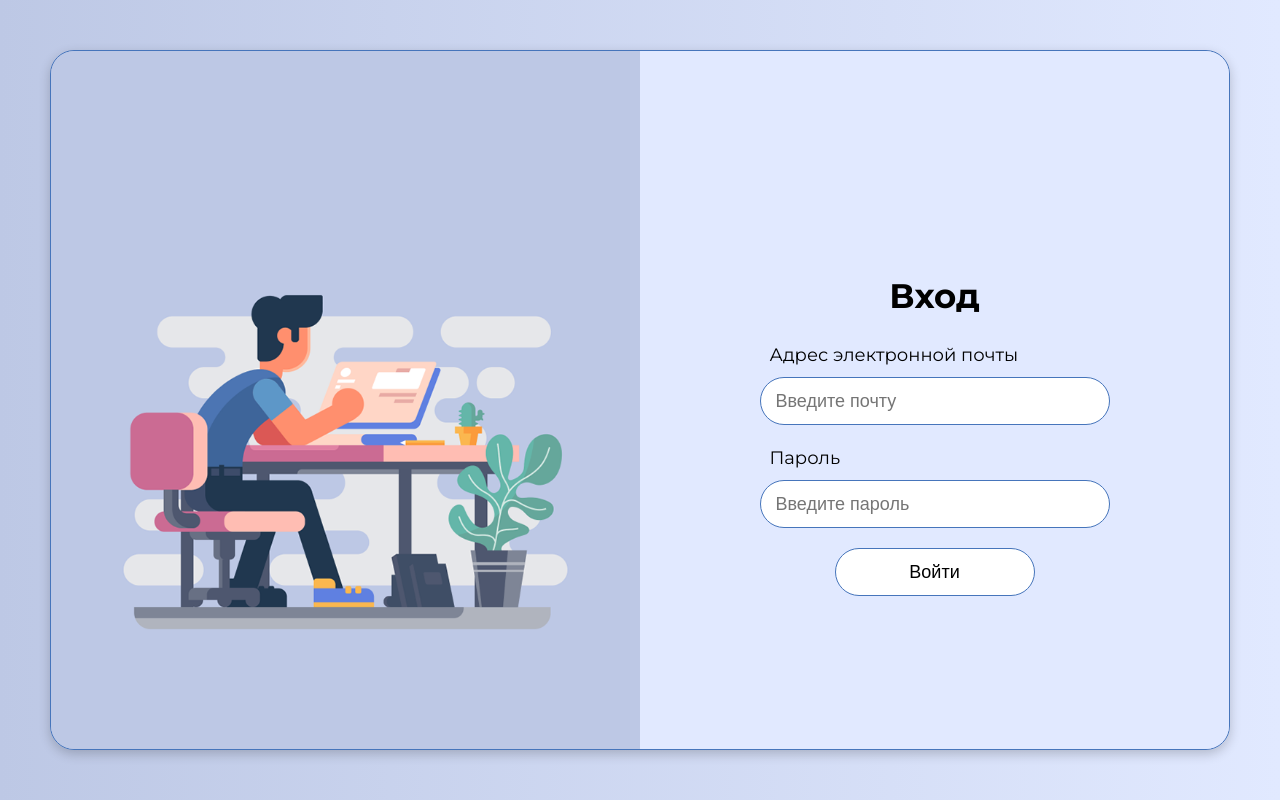
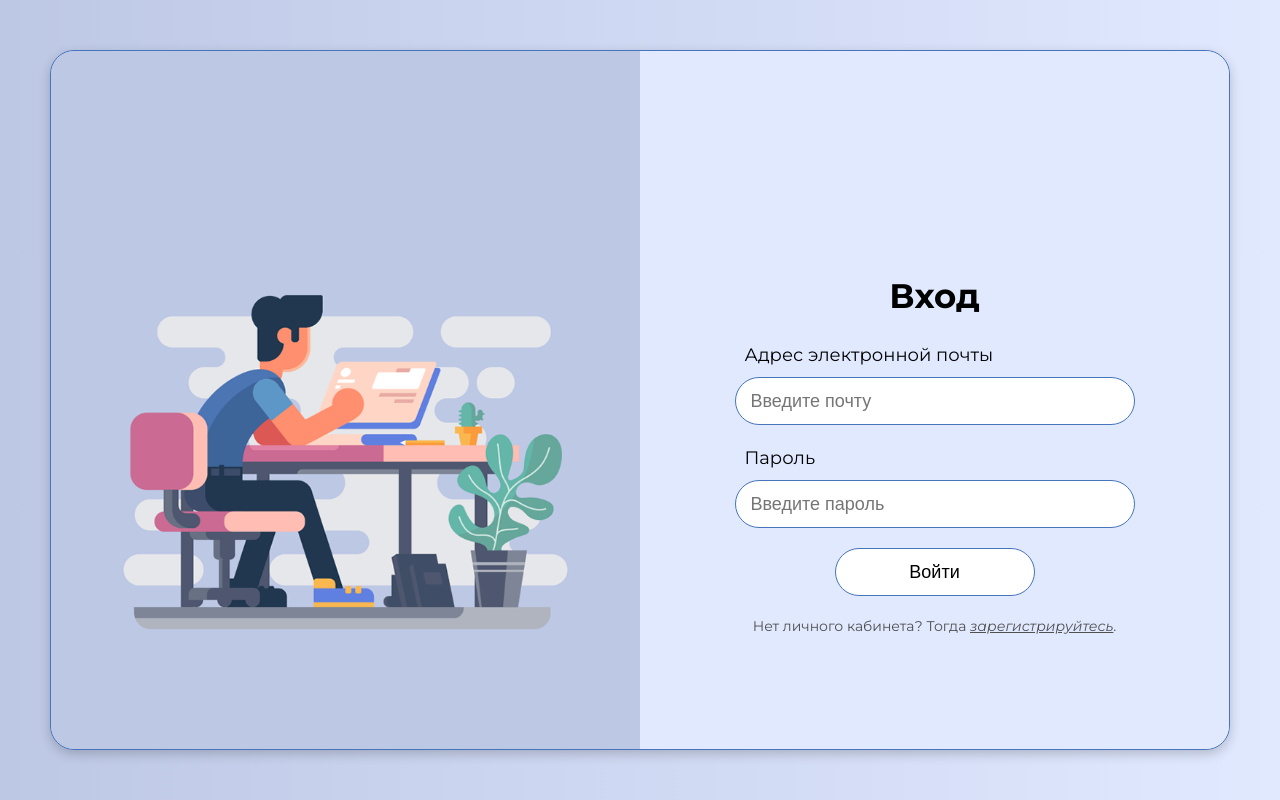
Before and after one commit to ReginaZaets/list_task, a React (Vite) app: page / in a window 1280 px wide. Built offline with nearby package versions, Linux system fonts and the light colour scheme.

Commit message:
[+] добавила навигацию из страницы входа на страницу регистрации

```diff
--- a/src/components/login/Login.module.scss
+++ b/src/components/login/Login.module.scss
@@ -8,7 +8,7 @@
   height: 100hv;
 }
 .container {
-  width: 350px;
+  width: 400px;
   display: flex;
   flex-direction: column;
   align-items: center;
@@ -18,6 +18,15 @@
   text-align: center;
   color: #000000;
   font-size: 34px;
+  &__sub {
+    color: #505050;
+    font-size: 14px;
+    &__reg {
+      font-style: italic;
+      text-decoration: underline;
+      cursor: pointer;
+    }
+  }
 }
 .button {
   height: 48px;
--- a/src/components/login/Login.tsx
+++ b/src/components/login/Login.tsx
@@ -3,6 +3,8 @@ import { FormField } from '../../items/form-field/FormField';
 import s from './Login.module.scss';
 import { useEffect, useState } from 'react';
 import { validation } from '../../items/form-field/validation';
+import { useNavigate } from 'react-router-dom';
+import { ROUTES } from '../../route/Routes';
 
 type FormValues = {
   email: string;
@@ -21,6 +23,8 @@ export const Login = () => {
     mode: 'onSubmit',
   });
 
+  const navigate = useNavigate();
+
   const onSubmit = async (data: FormValues) => {
     const valid = await trigger();
     if (valid) {
@@ -34,6 +38,10 @@ export const Login = () => {
   const handleInputInteraction = () => {
     clearErrors();
     setShowTooltip(false);
+  };
+
+  const handleNavRegister = () => {
+    navigate(ROUTES.REGISTER);
   };
 
   const mailWatch = watch('email');
@@ -74,6 +82,13 @@ export const Login = () => {
           onBlur={handleInputInteraction}
         />
         <button className={s.button}>Войти</button>
+        <p className={s.title__sub}>
+          Нет личного кабинета? Тогда{' '}
+          <span className={s.title__sub__reg} onClick={handleNavRegister}>
+            зарегистрируйтесь
+          </span>
+          .
+        </p>
       </div>
     </form>
   );
--- a/src/items/input/Input.module.scss
+++ b/src/items/input/Input.module.scss
@@ -12,7 +12,7 @@
   font-size: 18px;
 }
 .input {
-  width: 350px;
+  width: 400px;
   height: 48px;
   border-radius: 24px;
   border: 1px solid #4675bb;
```
